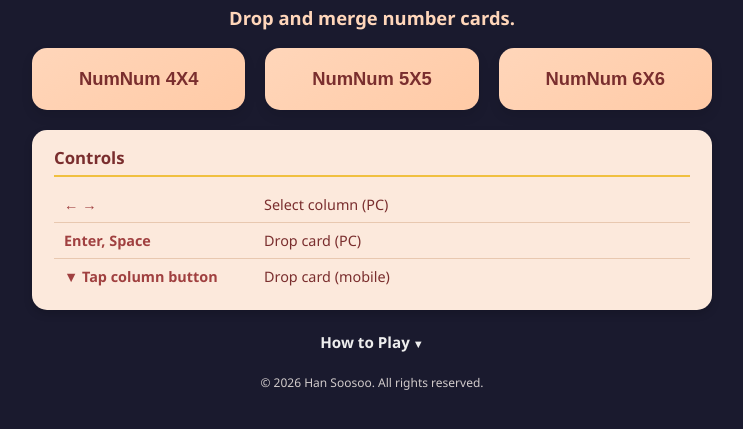
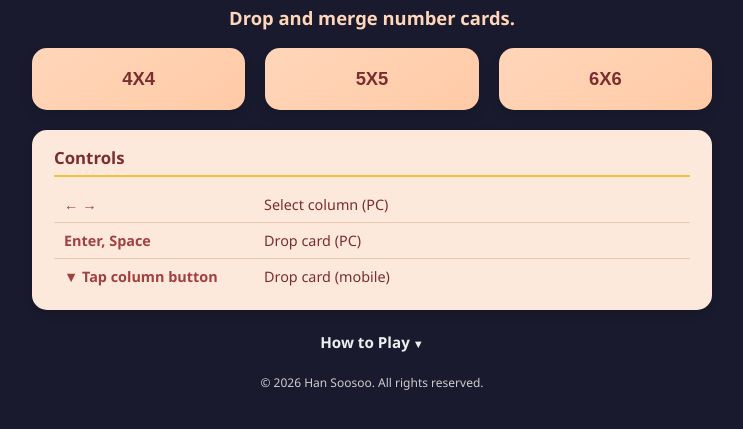
Before and after one commit to soosoohan/crazynumnum, a plain HTML site: page index.html in a window 1280 px wide. Shown: the part 79-508 px from the top of the page, without its empty margins (268-1011 px from the left). Drawn offline with Linux system fonts and the light colour scheme.

Commit message:
Update index.html

```diff
--- a/index.html
+++ b/index.html
@@ -60,7 +60,6 @@
   }
   .selection-button {
     flex: 1;
-    min-width: 200px;
     max-width: 300px;
     padding: 20px 20px;
     font-size: 1.15em;
@@ -180,9 +179,9 @@
 
 <div class="selection-container">
   <div class="selection-row">
-    <button class="selection-button" onclick="location.href='44.html'">NumNum 4X4</button>
-    <button class="selection-button" onclick="location.href='55.html'">NumNum 5X5</button>
-    <button class="selection-button" onclick="location.href='66.html'">NumNum 6X6</button>
+    <button class="selection-button" onclick="location.href='44.html'">4X4</button>
+    <button class="selection-button" onclick="location.href='55.html'">5X5</button>
+    <button class="selection-button" onclick="location.href='66.html'">6X6</button>
   </div>
 </div>
 
```
